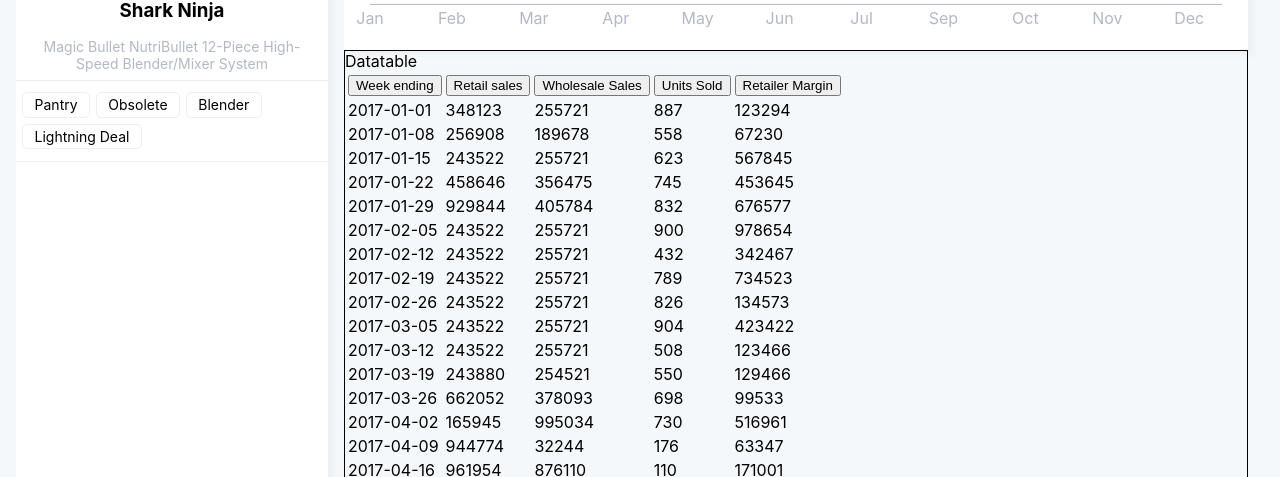
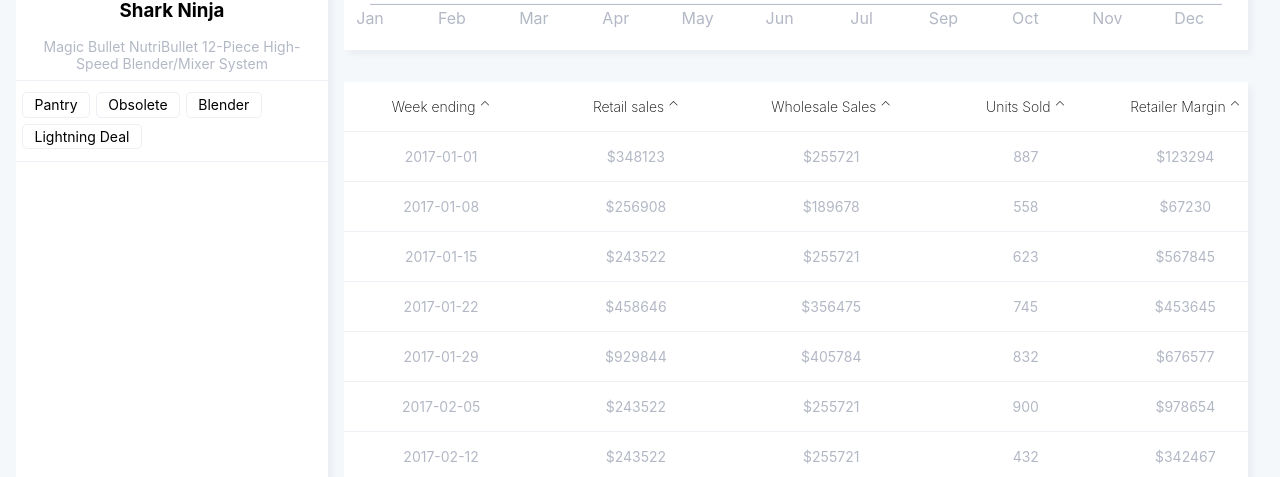
Before and after one commit to ChristopherKnightMerritt/stackline-assessment, a React (Create React App) app: page / in a window 1280 px wide. Shown: the part 323-800 px from the top of the page. Built offline with nearby package versions, Linux system fonts and the light colour scheme.

Commit message:
style datatable

```diff
--- a/src/components/Datatable/Datatable.css
+++ b/src/components/Datatable/Datatable.css
@@ -1,3 +1,55 @@
 .datatable-container{
-    border: 1px solid black;
+    margin-top: 2rem;
+    /* border: 1px solid black; */
+    background-color: #ffffff;
+    box-shadow: 5px 5px 5px #ECEFF4;
+    /* padding: 0.5rem; */
 }
+table {
+    /* border-bottom: 1px solid #ECEFF4; */
+    /* border: 1px solid black; */
+    /* width: 100%; */
+    text-align: center;
+    border-collapse: collapse;
+    /* border-spacing: 1rem; */
+    display: block;
+}
+thead {
+    /* border-spacing: 2rem; */
+    border-bottom: 1px solid #ECEFF4;
+    width: 100%;
+}
+th {
+    padding: 1rem 0rem;
+    font-size: 16px;
+    text-align: center;
+}
+tr {
+    /* border-spacing: 2rem; */
+    border-bottom: 1px solid #ECEFF4;
+    width: 100%;
+}
+td {
+    /* border: 1px solid black; */
+    padding: 1rem 2rem;
+    font-size: 14px;
+    width: 100%;
+    max-width: 22%;
+    color: #B3B8C5;
+}
+tbody{
+    width: 100%;
+}
+.datatable-container button {
+    all: unset;
+    display: flex;
+    flex-direction: row;
+    font-weight: 200;
+    font-size: 14px;
+
+    text-align: right;
+    margin: auto;
+}
+.datatable-container button:hover {
+    cursor: pointer;
+}
--- a/src/components/Datatable/Datatable.tsx
+++ b/src/components/Datatable/Datatable.tsx
@@ -1,6 +1,6 @@
 import './Datatable.css'
 import React from 'react'
-import { useState, useEffect } from 'react'
+import { useState } from 'react'
 import { useAppDispatch, RootState, AppDispatch } from "../../redux/index";
 import { updateDatatable } from '../../redux/DatatableReducer';
 import { useSelector } from 'react-redux';
@@ -17,17 +17,6 @@
     unitsSold: number,
     retailerMargin: number,
 }
-
-interface sortArray{
-    field: string;
-    ascending: boolean;
-}
-
-interface sortedData {
-    column: string
-}
-
-type a = keyof salesData;
 
 const Datatable: React.FC<Props> = ({salesData}) => {
 
@@ -47,37 +36,37 @@
             sortedData.sort((a: any, b: any) => a[column] > b[column] ? -1 : a[column] < b[column] ? 1 : 0)
         }
         dispatch(updateDatatable(sortedData))
+
     }
 
     return (
-        <div className='datatable-container'>Datatable
+        <div className='datatable-container'>
             <table>
                 <thead>
                     <tr>
-
                         <th>
                             <button type="button" onClick={()=> sortCol("weekEnding", !sorting.ascending)}>
-                                Week ending
+                                Week ending &#x2303;
                             </button>
                         </th>
                         <th>
                             <button type="button" onClick={()=> sortCol("retailSales", !sorting.ascending)}>
-                                Retail sales
+                                Retail sales &#x2303;
                             </button>
                         </th>
                         <th>
                             <button type="button" onClick={()=> sortCol("wholesaleSales", !sorting.ascending)}>
-                                Wholesale Sales
+                                Wholesale Sales &#x2303;
                             </button>
                         </th>
                         <th>
                             <button type="button" onClick={()=> sortCol("unitsSold", !sorting.ascending)}>
-                                Units Sold
+                                Units Sold &#x2303;
                             </button>
                         </th>
                         <th>
                             <button type="button" onClick={()=> sortCol("retailerMargin", !sorting.ascending)}>
-                                Retailer Margin
+                                Retailer Margin &#x2303;
                             </button>
                         </th>
                     </tr>
@@ -88,10 +77,10 @@
                         return(
                             <tr key={i}>
                                 <td>{row.weekEnding}</td>
-                                <td>{row.retailSales}</td>
-                                <td>{row.wholesaleSales}</td>
+                                <td>${row.retailSales}</td>
+                                <td>${row.wholesaleSales}</td>
                                 <td>{row.unitsSold}</td>
-                                <td>{row.retailerMargin}</td>
+                                <td>${row.retailerMargin}</td>
                             </tr>
                         )
                     })
```
